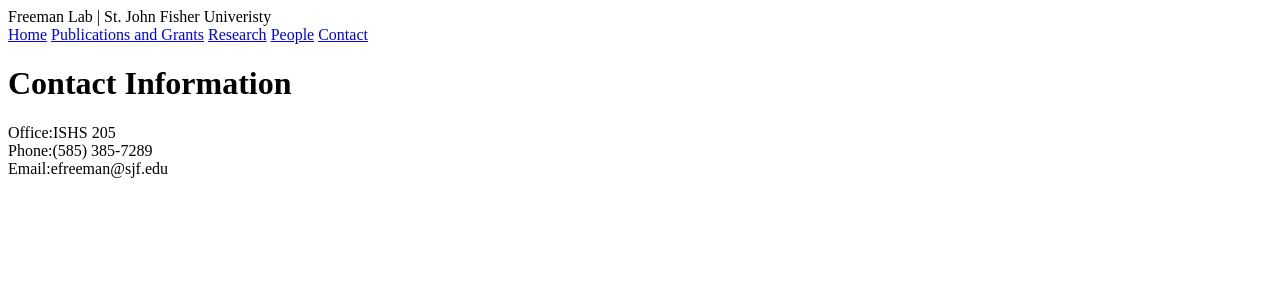
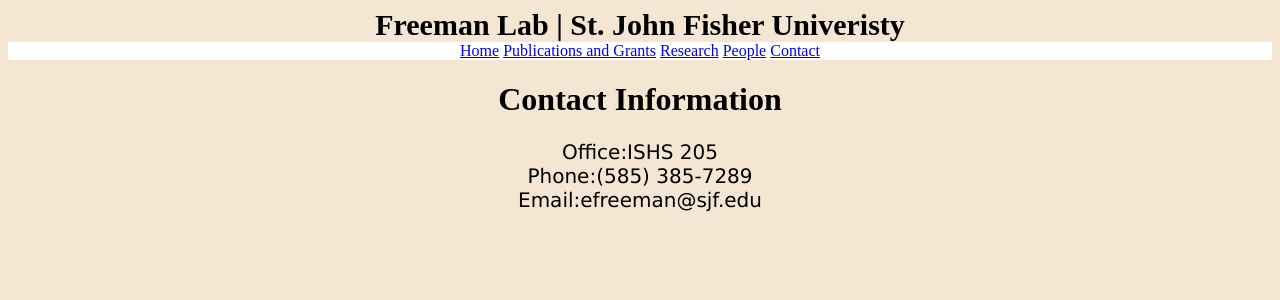
Before and after one commit to spencermfreeman/research_site, a Flask app: page /contact in a window 1280 px wide. Shown: the top 300 px of the page. Run offline with Flask 3, Linux system fonts and the light colour scheme.

Commit message:
added basic css to each page.

```diff
--- a/static/site.css
+++ b/static/site.css
@@ -0,0 +1,43 @@
+.header {
+    text-align: center;
+   font-size: 30px;
+   font-weight: bold;
+}
+
+  body {
+    background-color: rgb(245, 230, 211);
+  }
+
+  h1 {
+    text-align: center;
+  }
+
+  p {
+    font-family: verdana;
+    font-size: 20px;
+  }
+
+  img {
+    padding: inherit;
+    margin:auto;
+    width: 200px;
+    display: block;
+  }
+
+  /*
+  Nav bar related style, will likely change eventually.
+  */
+
+  .topnav {
+    background-color: rgb(255, 255, 255);
+    text-align: center;
+    text-emphasis-color: rgb(0, 0, 0);
+  }
+
+  a:visited {
+    color: black;
+  }
+
+  .contact-p {
+    text-align: center;
+  }
--- a/templates/contact.html
+++ b/templates/contact.html
@@ -3,6 +3,7 @@
 <head>
     <meta charset="UTF-8">
     <meta name="viewport" content="width=device-width, initial-scale=1.0">
+    <link rel="stylesheet" href="static/site.css">
     <title>Contact</title>
 </head>
 
@@ -16,9 +17,10 @@
     <a class="active" href="/contact">Contact</a>
 </div>
 
+
 <body>
     <h1>Contact Information</h1>
-    <p>Office:ISHS 205<br>
+    <p class="contact-p">Office:ISHS 205<br>
         Phone:(585) 385-7289<br>
         Email:efreeman@sjf.edu
     </p>
--- a/templates/home.html
+++ b/templates/home.html
@@ -4,6 +4,7 @@
 <head>
     <meta charset="UTF-8">
     <meta name="viewport" content="width=device-width, initial-scale=1.0">
+    <link rel="stylesheet" href="static/site.css">
     <title>Home</title>
 </head>
 
--- a/templates/people.html
+++ b/templates/people.html
@@ -3,6 +3,7 @@
 <head>
     <meta charset="UTF-8">
     <meta name="viewport" content="width=device-width, initial-scale=1.0">
+    <link rel="stylesheet" href="static/site.css">
     <title>People</title>
 </head>
 
--- a/templates/publications.html
+++ b/templates/publications.html
@@ -3,6 +3,7 @@
 <head>
     <meta charset="UTF-8">
     <meta name="viewport" content="width=device-width, initial-scale=1.0">
+    <link rel="stylesheet" href="static/site.css">
     <title>Document</title>
 </head>
 
--- a/templates/research.html
+++ b/templates/research.html
@@ -3,6 +3,7 @@
 <head>
     <meta charset="UTF-8">
     <meta name="viewport" content="width=device-width, initial-scale=1.0">
+    <link rel="stylesheet" href="static/site.css">
     <title>Research</title>
 </head>
 
```
